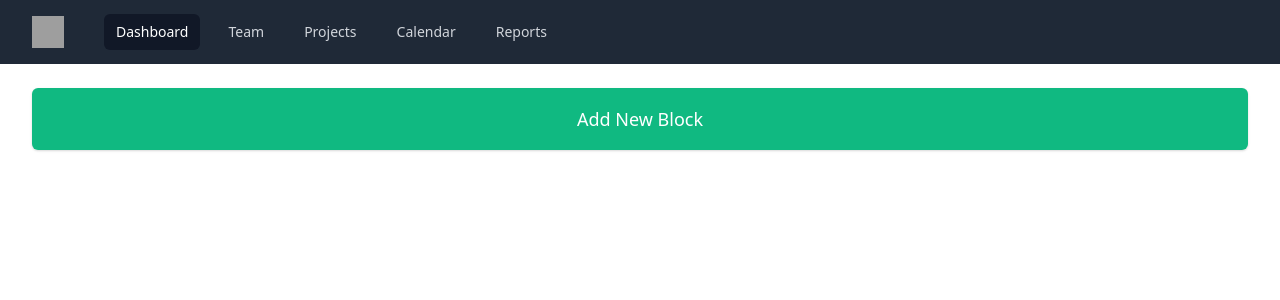
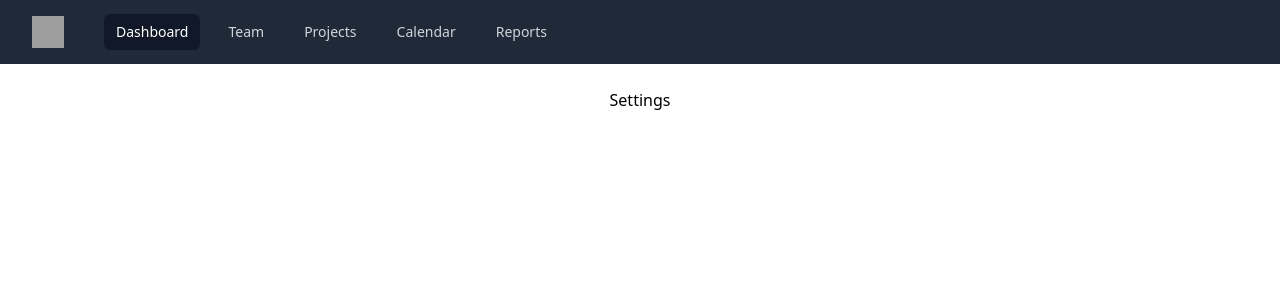
Before and after one commit to adunham95/scheduler, a React (Create React App) app: page /settings in a window 1280 px wide. Shown: the top 300 px of the page. Built offline with nearby package versions, Linux system fonts and the light colour scheme; grey boxes are pictures that could not be loaded.

Commit message:
Cleanded up

```diff
--- a/src/App.js
+++ b/src/App.js
@@ -12,6 +12,8 @@ import { Header } from './components/Header/Header';
 import { ModalProvider } from './components/Modal/ModalContext';
 import { NewBlock } from './components/NewBlock/NewBlock';
 import { NewBlockButton } from './components/NewBlock/NewBlockButton';
+import { Settings } from './views/Settings';
+import { Dashboard } from './views/Dashboard';
 
 function App() {
   return (
@@ -22,8 +24,14 @@ function App() {
           <main>
             <div className="max-w-7xl mx-auto py-6 sm:px-6 lg:px-8">
               <Switch>
-                <Route path="/">
-                  <Home />
+                <Route
+                  exact
+                  path="/"
+                >
+                  <Dashboard />
+                </Route>
+                <Route path="/settings">
+                  <Settings />
                 </Route>
               </Switch>
             </div>
@@ -45,7 +53,6 @@ function Home() {
 
 export default App;
 
-
 /*
 Paths: dashboard, schedule, settling,
 */
--- a/src/components/NewBlock/NewBlock.js
+++ b/src/components/NewBlock/NewBlock.js
@@ -40,7 +40,7 @@ export const NewBlock = () => {
     };
 
     saveBlock(block);
-    handleModal();
+    // handleModal();
   }
 
   return (
--- a/src/database/schema.js
+++ b/src/database/schema.js
@@ -8,9 +8,9 @@ export const BlockSchema = {
   scheduled: false,
   days: [],
   availability: [
-    {day: "Monday", start: "11:00", end: "1300"}
-    ],
-    lengthTime: 60
+    { day: 'Monday', start: '11:00', end: '1300' },
+  ],
+  lengthTime: 60,
 };
 
 export const dbNames = {
--- /dev/null
+++ b/src/views/Blocks.js
@@ -0,0 +1,8 @@
+import React from 'react';
+import { BlockList } from '../components/Block/BlockList';
+
+export const Blocks = () => (
+  <div>
+    <BlockList />
+  </div>
+);
--- a/src/views/Dashboard.js
+++ b/src/views/Dashboard.js
@@ -1,7 +1,12 @@
 import React from 'react';
+import { BlockList } from '../components/Block/BlockList';
+import { NewBlockButton } from '../components/NewBlock/NewBlockButton';
 
 export const Dashboard = () => (
   <div>
     <h1>Dashboard</h1>
+    <NewBlockButton />
+    {/* <BlockCard /> */}
+    <BlockList />
   </div>
 );
--- /dev/null
+++ b/src/views/Settings.js
@@ -0,0 +1,7 @@
+import React from 'react';
+
+export const Settings = () => (
+  <div>
+    <h1>Settings</h1>
+  </div>
+);
```
Also changed, not shown: src/components/Header/Header.js (+4 -6 lines).
